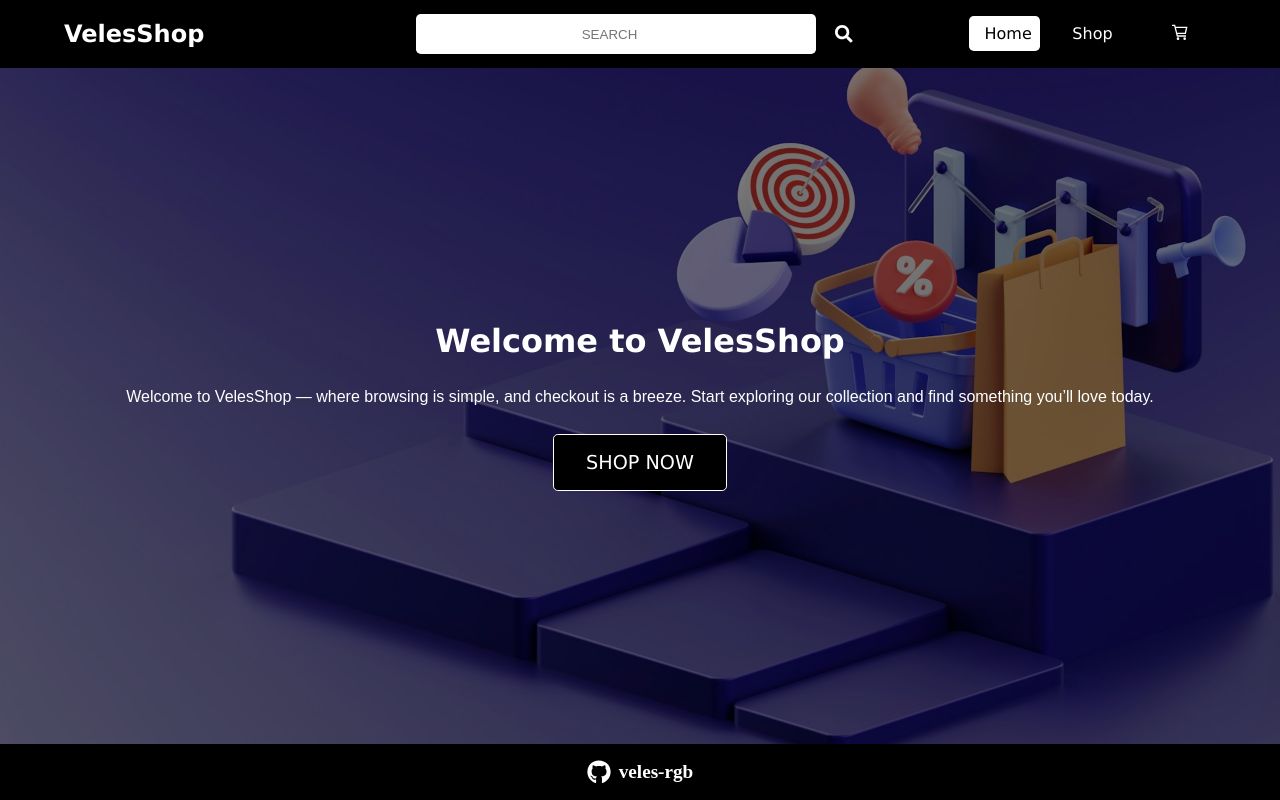
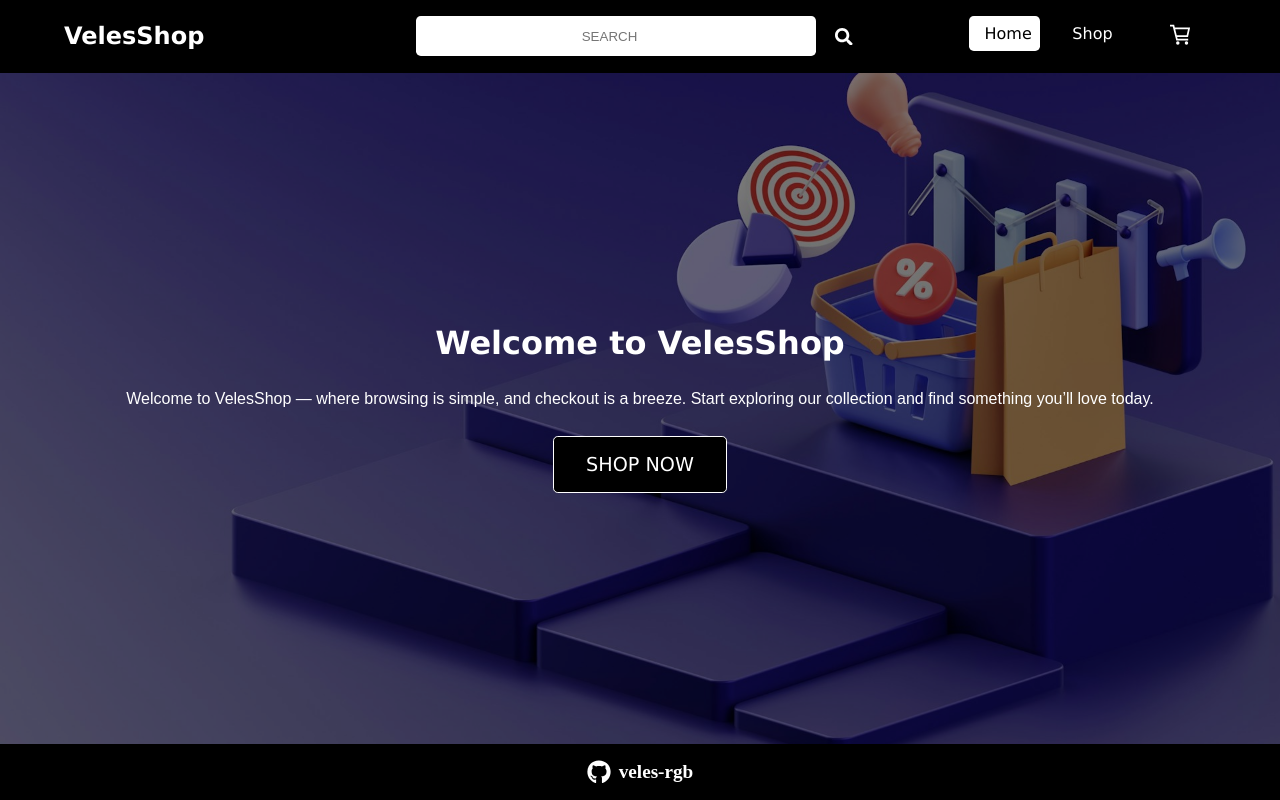
Before and after one commit to veles-rgb/shopping-cart, a React (Vite) app: page / in a window 1280 px wide. Built offline with nearby package versions, Linux system fonts and the light colour scheme.

Commit message:
Fix styles for new cart icon

```diff
--- a/src/components/nav/NavBar.module.css
+++ b/src/components/nav/NavBar.module.css
@@ -84,6 +84,11 @@
     font-family: Verdana, Geneva, Tahoma, sans-serif;
 }
 
+.nav a svg {
+    width: 1.3rem;
+    height: 1.3rem;
+}
+
 .nav :global(.active) {
     background-color: white;
     color: black;
```
